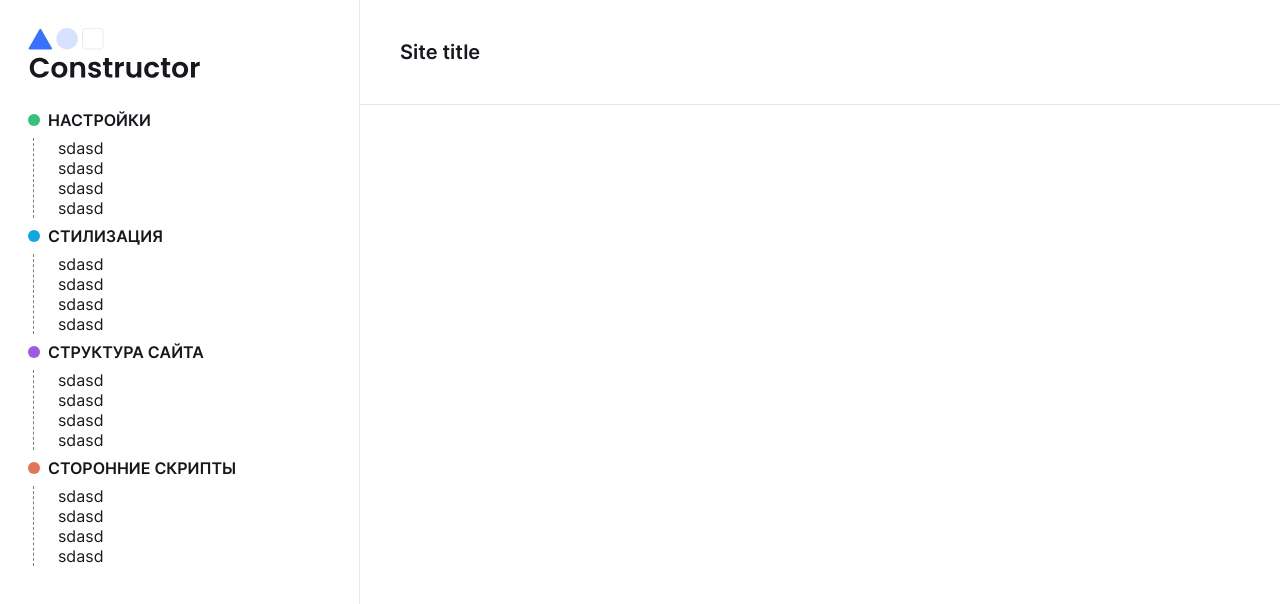
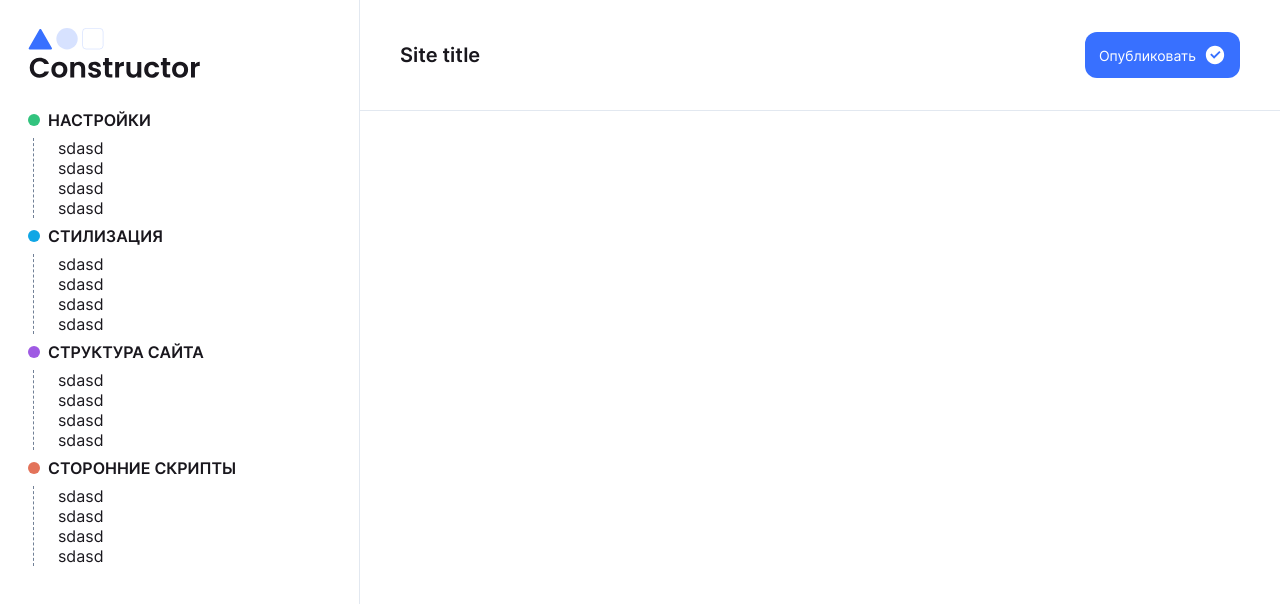
Before and after one commit to RTUITLab/Agora-Hack-2022-RealityX-Frontend, a Vue app: page /projects/1 in a window 1280 px wide. Shown: the top 604 px of the page. Built offline with nearby package versions, Linux system fonts and the light colour scheme; sample sign-in values are in the browser's storage.

Commit message:
Changed editor header

```diff
--- a/src/components/Editor/EditorHeader.vue
+++ b/src/components/Editor/EditorHeader.vue
@@ -1,6 +1,7 @@
 <template>
   <header>
     <h1>Site title</h1>
+    <button class="publish blue-btn">Опубликовать <img src="../../assets/Check.svg"></button>
   </header>
 </template>
 
@@ -15,15 +16,31 @@ export default class EditorHeader extends Vue {
 
 <style lang="scss" scoped>
 header {
-  padding: 40px;
+  display: flex;
+  flex-direction: row;
+  align-items: center;
+  padding: 32px 40px;
+
   box-sizing: border-box;
   border-bottom: 1px solid #E2E8F0;
 
   h1 {
-    margin: 0;
+    margin: 0 auto 0 0;
 
     font-size: 20px;
     font-weight: 600;
   }
+
+  .publish {
+    width: max-content;
+    padding: 12px 14px;
+    box-sizing: border-box;
+    display: flex;
+    align-items: center;
+
+    img {
+      margin-left: 8px;
+    }
+  }
 }
 </style>
```
Also changed, not shown: src/components/Editor/EditorWorkspace.vue (added, +13 -0 lines), src/assets/Check.svg (added).
